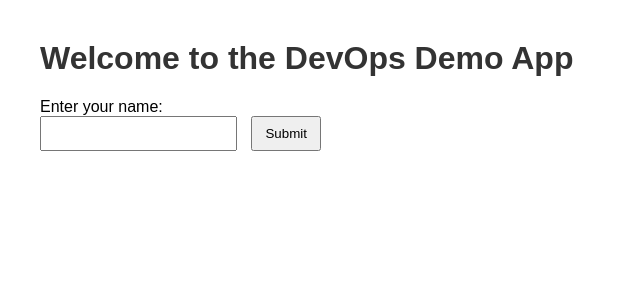
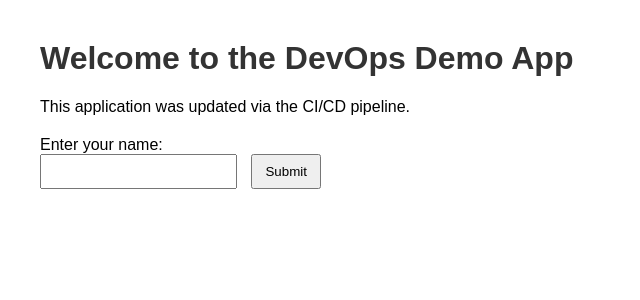
Before and after one commit to AMB1702/aws-devops-webapp-pipeline, a Flask app: page / in a window 1280 px wide. Shown: the top 300 px of the page, without its empty margins (0-640 px from the left). Run offline with Flask 3, Linux system fonts and the light colour scheme.

Commit message:
Add new line of text

```diff
--- a/app/templates/index.html
+++ b/app/templates/index.html
@@ -6,6 +6,7 @@
 </head>
 <body>
     <h1>Welcome to the DevOps Demo App</h1>
+    <p>This application was updated via the CI/CD pipeline.</p>
 
     <form method="POST">
         <label for="name">Enter your name:</label><br>
```
